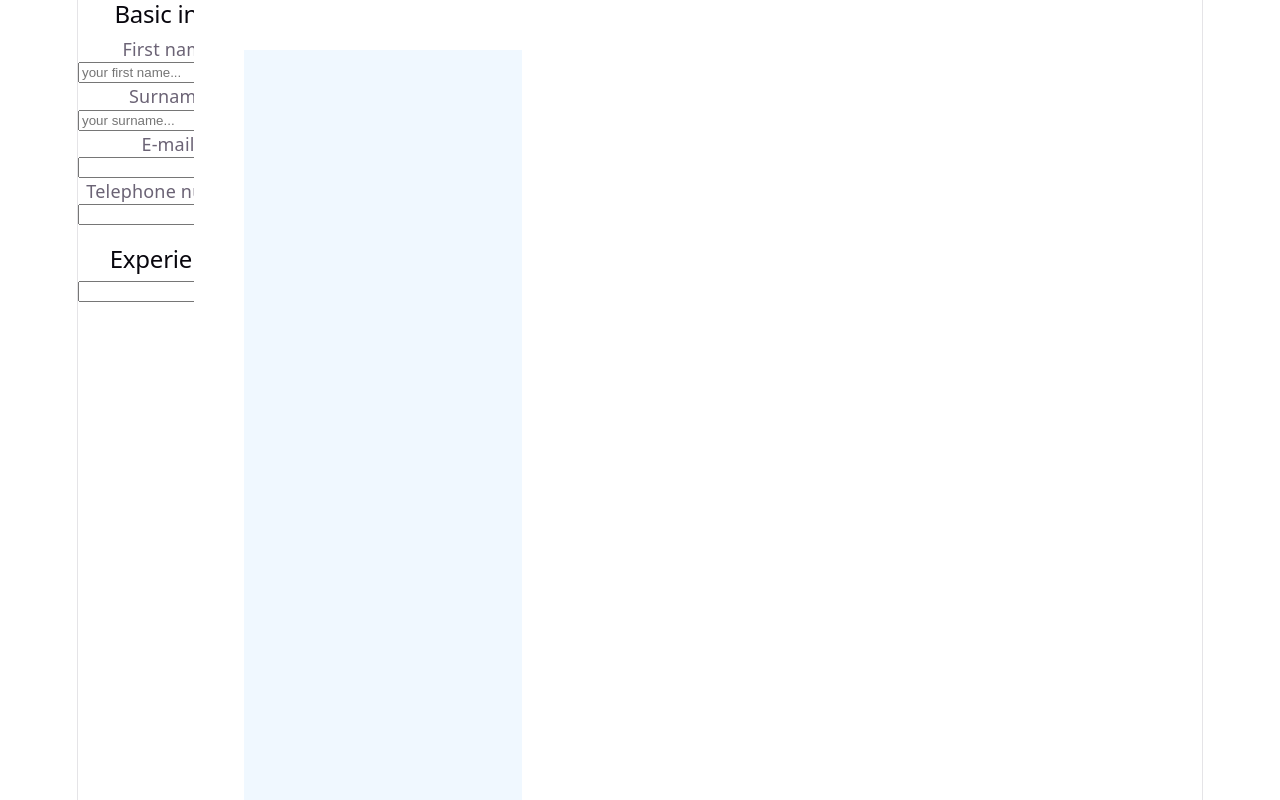
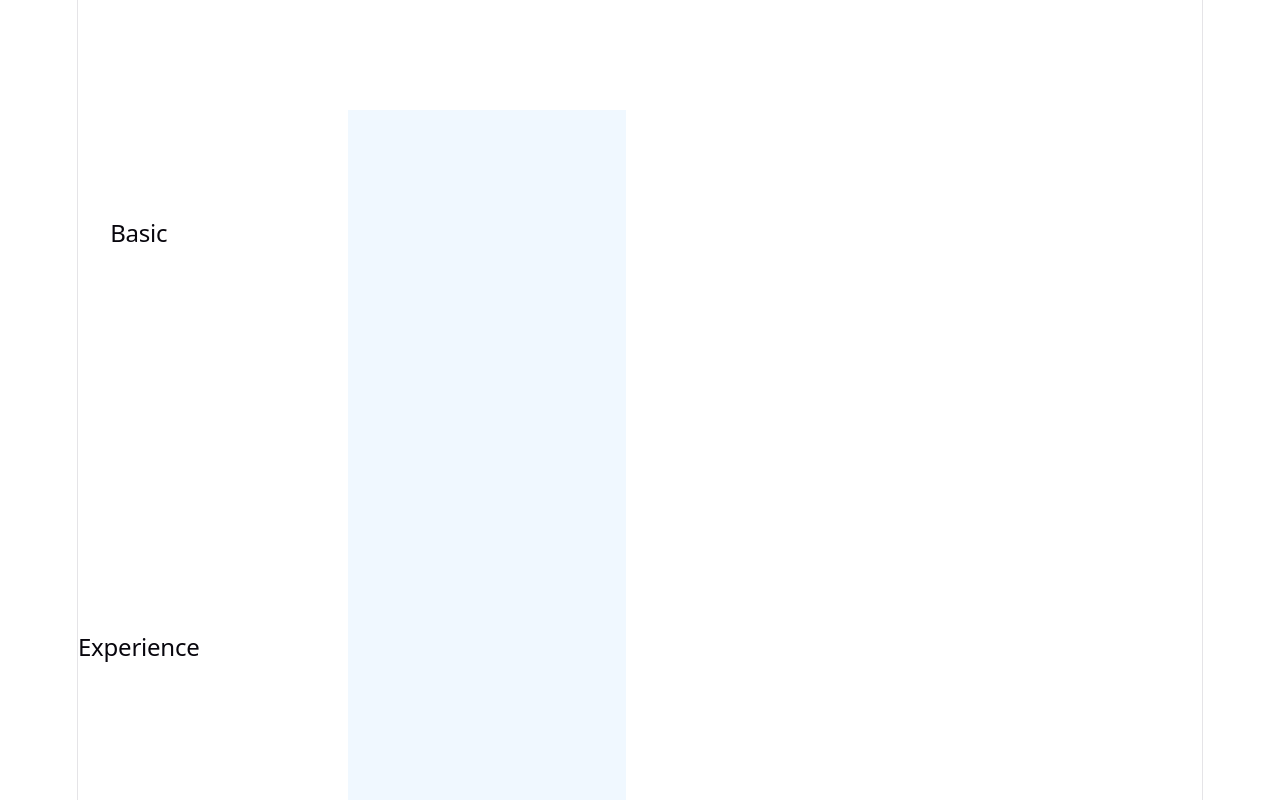
Before and after one commit to JZuro/CV_Resume, a React (Vite) app: page / in a window 1280 px wide. Shown: the top 800 px of the page. Built offline with nearby package versions, Linux system fonts and the light colour scheme.

Commit message:
Set layout areas: Setting, Edit, Display. Make corresponding Edit appear with Basic onClick.

```diff
--- a/src/App.css
+++ b/src/App.css
@@ -42,8 +42,8 @@
 		z-index: 1;
 		top: 34px;
 		height: 28px;
-    transform: perspective(2000px) rotateZ(300deg) rotateX(44deg) rotateY(39deg)
-      scale(1.4);
+		transform: perspective(2000px) rotateZ(300deg) rotateX(44deg)
+			rotateY(39deg) scale(1.4);
 	}
 
 	.vite {
@@ -51,8 +51,8 @@
 		top: 107px;
 		height: 26px;
 		width: auto;
-    transform: perspective(2000px) rotateZ(300deg) rotateX(40deg) rotateY(39deg)
-      scale(0.8);
+		transform: perspective(2000px) rotateZ(300deg) rotateX(40deg)
+			rotateY(39deg) scale(0.8);
 	}
 }
 
@@ -167,7 +167,7 @@
 
 	&::before,
 	&::after {
-    content: '';
+		content: "";
 		position: absolute;
 		top: -4.5px;
 		border: 5px solid transparent;
@@ -181,9 +181,41 @@
 		right: 0;
 		border-right-color: var(--border);
 	}
-
 }
 
 div {
+	margin-top: 20px;
 	margin-bottom: 20px;
 }
+
+#main {
+	display: grid;
+	grid-template-columns: 1fr 2fr 2fr;
+	grid-template-areas: "setting edit display";
+	gap: 16px;
+}
+
+.setting {
+	grid-area: setting;
+}
+.edit {
+	grid-area: edit;
+  display: flex;
+  align-items: center;
+  justify-content: center;
+}
+.display {
+	grid-area: display;
+}
+
+.settings {
+  display: flex;
+  flex-direction: column;
+  justify-content: space-around;
+  gap: 20px;}
+
+.edit>form {
+  display: flex;
+  flex-direction: column;
+  justify-content: space-around;
+  gap: 20px;}
--- a/src/App.jsx
+++ b/src/App.jsx
@@ -2,7 +2,7 @@ import { useState } from "react";
 import "./App.css";
 import Setting from "./components/Setting.jsx";
 import Basic from "./components/Basic.jsx";
-import Display from "./components/Display.jsx"
+import Display from "./components/Display.jsx";
 
 function App() {
 	const [name, setName] = useState("");
@@ -10,17 +10,27 @@ function App() {
 	const [email, setEmail] = useState("");
 	const [telephone, setTelephone] = useState("");
 
+	const [edited, setEdited] = useState(null);
+
 	return (
-		<div>
-			<Basic
+		<div id="main">
+			<div className="settings">
+				<Setting title="Basic" clickHandle={setEdited} />
+				<Setting title="Experience" clickHandle={setEdited} />
+				<Setting title="Education" clickHandle={setEdited} />
+			</div>
+			{(edited === "#editBasic") && (<Basic
 				handleNameChange={setName}
 				handleSurnameChange={setSurname}
 				handleEmailChange={setEmail}
 				handleTelephoneChange={setTelephone}
+			/>)}
+			<Display
+				name={name}
+				surname={surname}
+				email={email}
+				telephone={telephone}
 			/>
-			<Setting title="Experience" />
-			<Display name={name} surname={surname} email={email} telephone={telephone}/>
-
 		</div>
 	);
 }
--- a/src/components/Basic.css
+++ b/src/components/Basic.css
@@ -1,9 +1,15 @@
-.basic {
-    display: flex;
-    flex-direction: column;
+
+
+form {
+	display: flex;
+	flex-direction: column;
+    justify-content: space-between;
+    gap: 20xpx;
+
+    label {
+        display: flex;
+        justify-content: flex-end;
+        gap: 10px;
+
+    }
 }
-
-.basic form {
-    display: flex;
-    flex-direction: column;
-}
--- a/src/components/Basic.jsx
+++ b/src/components/Basic.jsx
@@ -1,4 +1,19 @@
 import "./Basic.css";
+
+function BasicInput({ title, handleChange, placeholder = "" }) {
+	return (
+		<label htmlFor={title}>
+			{title}
+			<input
+				type="text"
+				id={title}
+				name={title}
+				placeholder={placeholder}
+				onChange={(e) => handleChange(e.target.value)}
+			/>
+		</label>
+	);
+}
 
 export default function Basic({
 	handleNameChange,
@@ -7,38 +22,27 @@ export default function Basic({
 	handleTelephoneChange,
 }) {
 	return (
-		<div className="basic">
-			<h2>Basic info:</h2>
+		<div className="edit">
 			<form>
-				<label for="name">First name:</label>
-				<input
-					type="text"
-					id="name"
-					name="name"
+				<BasicInput
+					title="name"
+					handleChange={handleNameChange}
 					placeholder="your first name..."
-					onChange={(e) => handleNameChange(e.target.value)}
 				/>
-				<label for="surname">Surname:</label>
-				<input
-					type="text"
-					id="surname"
-					name="surname"
+				<BasicInput
+					title="surname"
+					handleChange={handleSurnameChange}
 					placeholder="your surname..."
-					onChange={(e) => handleSurnameChange(e.target.value)}
 				/>
-				<label for="email">E-mail:</label>
-				<input
-					type="email"
-					id="email"
-					name="email"
-					onChange={(e) => handleEmailChange(e.target.value)}
+				<BasicInput
+					title="email"
+					handleChange={handleEmailChange}
+					placeholder="your email..."
 				/>
-				<label for="number">Telephone number:</label>
-				<input
-					type="number"
-					id="number"
-					name="number"
-					onChange={(e) => handleTelephoneChange(e.target.value)}
+				<BasicInput
+					title="telephone"
+					handleChange={handleTelephoneChange}
+					placeholder="your telephone number..."
 				/>
 			</form>
 		</div>
--- a/src/components/Display.css
+++ b/src/components/Display.css
@@ -1,21 +1,16 @@
-#display {
+.display {
     color: black;
     background-color: white;
-    position: absolute;
-    right:15vw;
-    top: 0;
     width: 210mm;
     height: 297mm;
-    zoom: calc(50vw / 297mm);
-            /* scales to fill viewport width */
-    margin: 0;
+    zoom: calc(40vw / 297mm);
+    margin: 20px 10px 20px 10px;
     display: grid;
     grid-template-areas:
             "sidePanel header header"
             "sidePanel main main"
             "sidePanel main main";
     padding: 50px;
-
 }
 
 #basic{
--- a/src/components/Display.jsx
+++ b/src/components/Display.jsx
@@ -2,7 +2,7 @@ import "./Display.css"
 
 export default function Display({ name, surname, email, telephone }) {
 	return (
-		<div id="display">
+		<div className="display">
 			<div id="basic">
 				<div id="fullName">
 					<span>{`${name} ${surname}`}</span>
--- a/src/components/Setting.jsx
+++ b/src/components/Setting.jsx
@@ -1,24 +1,3 @@
-import "./Setting.css";
-
-export default function Setting({ title, descriptory = true, value = null }) {
-	return (
-		<div className="setting">
-			<h2>{title}</h2>
-			{descriptory ?
-				<input type="text"></input>
-			:	<form>
-					<input type="radio" id="One" name="value" value="1" />
-					<label for="One">1</label>
-					<input type="radio" id="Two" name="value" value="2" />
-					<label for="Two">2</label>
-					<input type="radio" id="Three" name="value" value="3" />
-					<label for="Three">3</label>
-					<input type="radio" id="Four" name="value" value="4" />
-					<label for="Four">4</label>
-					<input type="radio" id="Five" name="value" value="5" />
-					<label for="Five">5</label>
-				</form>
-			}
-		</div>
-	);
+export default function Setting({ title, clickHandle }) {
+	return <h2 id={`edit${title}`} onClick={() => clickHandle(`#edit${title}`)}>{title}</h2>;
 }
```
Also changed, not shown: src/components/genericEdit.jsx (added, +23 -0 lines), src/components/genericEdit.css (renamed from src/components/Setting.css). Lines whose indentation alone changed are shown as unchanged.
